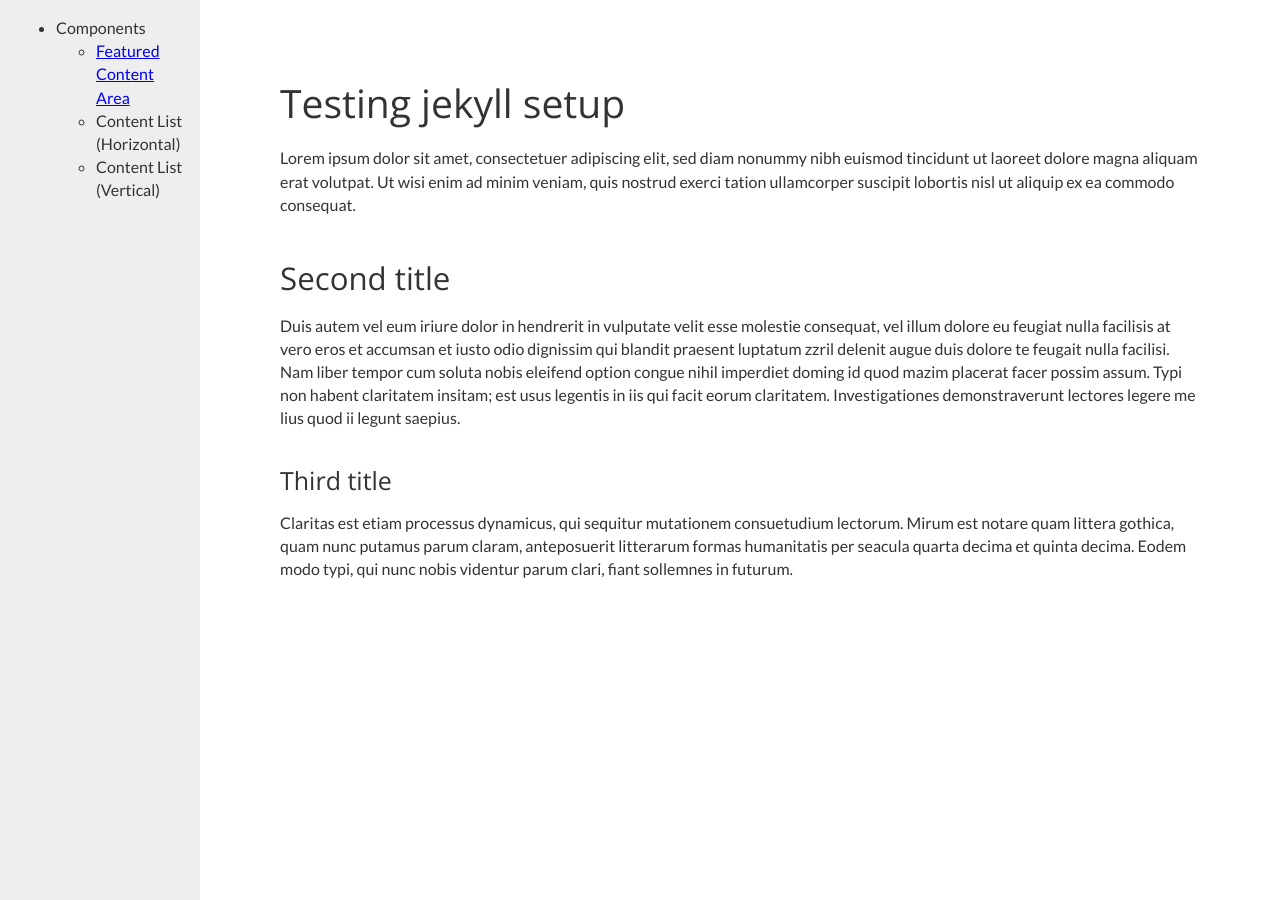
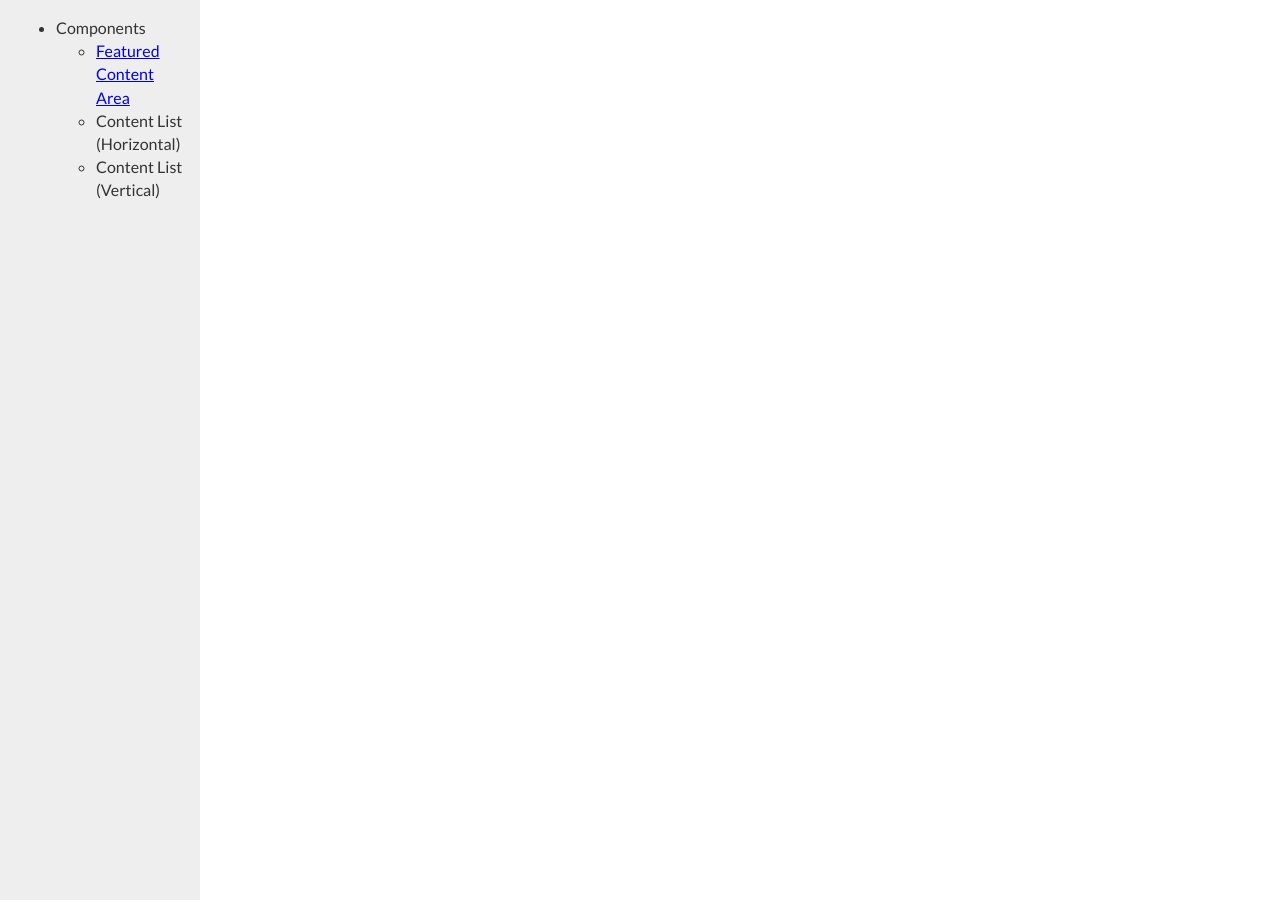
Before and after one commit to OxCollective/jekyll-gulp-basic, a Jekyll site: the page built from index.md, in a window 1280 px wide. Built offline with Jekyll 4.4.1, drawn with Linux system fonts in a browser that asks for light colours.

Commit message:
More resetting

```diff
--- a/index.md
+++ b/index.md
@@ -3,17 +3,4 @@
 # Edit theme's home layout instead if you wanna make some changes
 # See: https://jekyllrb.com/docs/themes/#overriding-theme-defaults
 layout: default
-title: Testing Jekyll
 ---
-
-# Testing jekyll setup
-
-Lorem ipsum dolor sit amet, consectetuer adipiscing elit, sed diam nonummy nibh euismod tincidunt ut laoreet dolore magna aliquam erat volutpat. Ut wisi enim ad minim veniam, quis nostrud exerci tation ullamcorper suscipit lobortis nisl ut aliquip ex ea commodo consequat.
-
-## Second title
-
-Duis autem vel eum iriure dolor in hendrerit in vulputate velit esse molestie consequat, vel illum dolore eu feugiat nulla facilisis at vero eros et accumsan et iusto odio dignissim qui blandit praesent luptatum zzril delenit augue duis dolore te feugait nulla facilisi. Nam liber tempor cum soluta nobis eleifend option congue nihil imperdiet doming id quod mazim placerat facer possim assum. Typi non habent claritatem insitam; est usus legentis in iis qui facit eorum claritatem. Investigationes demonstraverunt lectores legere me lius quod ii legunt saepius.
-
-### Third title
-
-Claritas est etiam processus dynamicus, qui sequitur mutationem consuetudium lectorum. Mirum est notare quam littera gothica, quam nunc putamus parum claram, anteposuerit litterarum formas humanitatis per seacula quarta decima et quinta decima. Eodem modo typi, qui nunc nobis videntur parum clari, fiant sollemnes in futurum.
```
Also changed, not shown: README.md.
